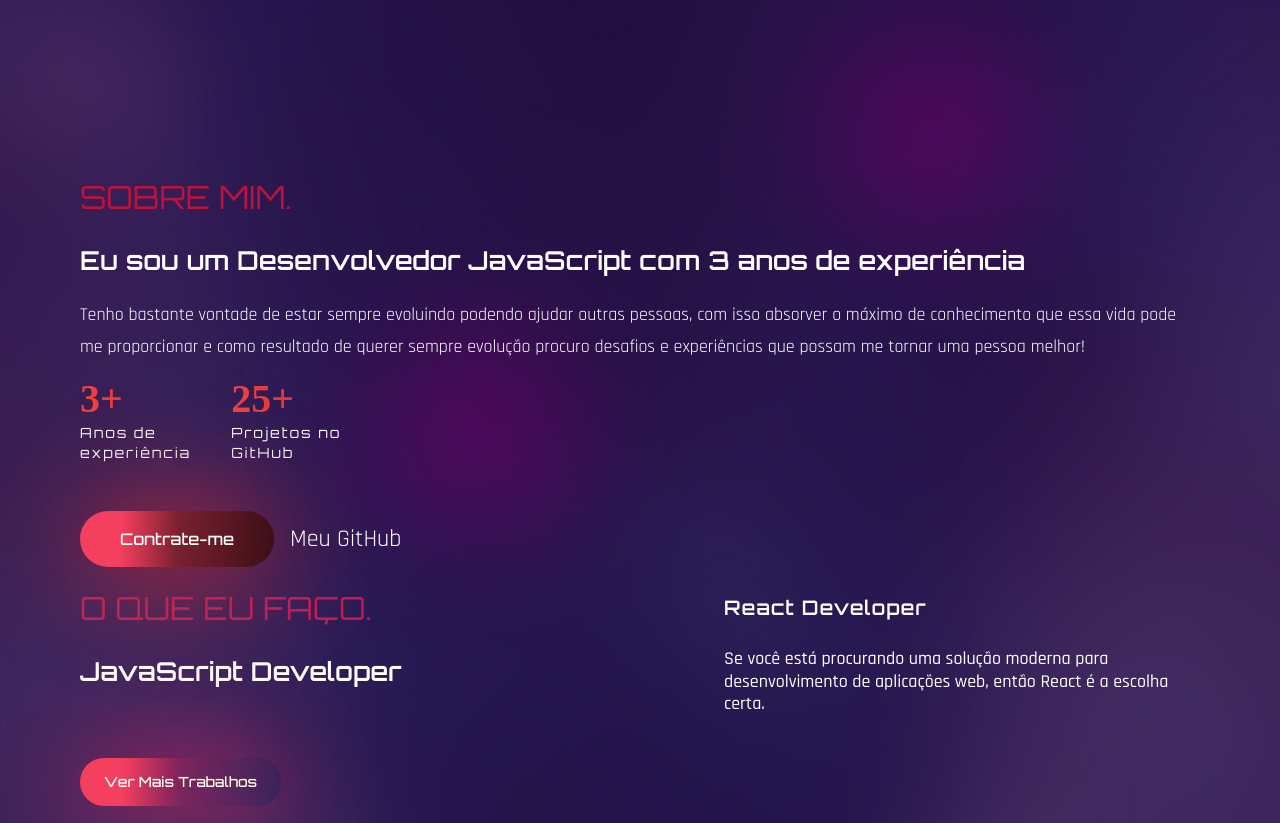
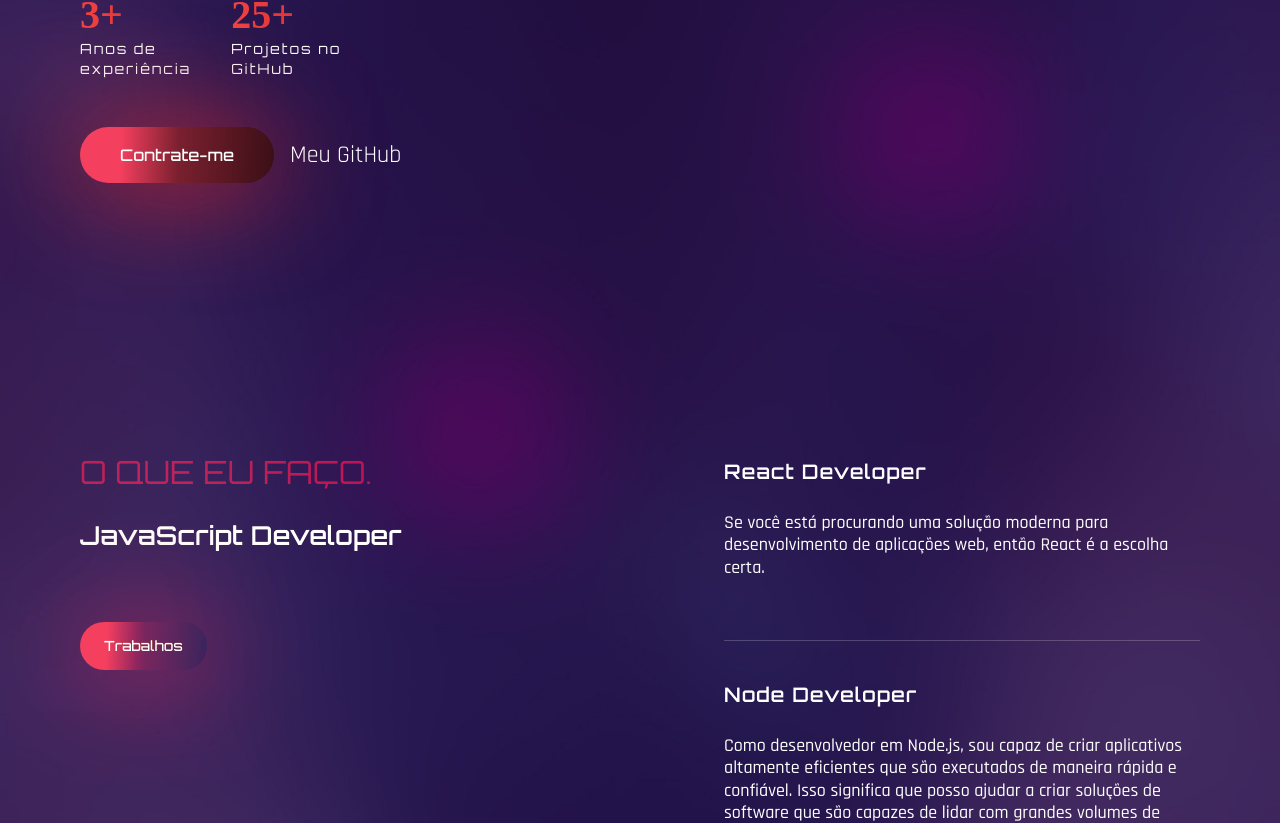
Before and after one commit to Suntzu1000/portfolio2.0, a React (Create React App) app in the folder portfolio-starter/: page / in a window 1280 px wide. Shown: the part 1298-2121 px from the top of the page. Built offline with nearby package versions, Linux system fonts and the light colour scheme; the HTML template or start-up script is replaced by a standard one; a web font is replaced by a local one.

Commit message:
Corrigindo bugs 'Sobre mim'

```diff
--- a/portfolio-starter/src/components/About.js
+++ b/portfolio-starter/src/components/About.js
@@ -17,7 +17,6 @@ const About = () => {
     <div className="section " id="about" ref={ref}>
       <div className="container mx-auto py-12 sm:py-8 ">
         <div className="flex flex-col gap-y-10 lg:flex-row lg:items-center lg:gap-x-20 lg:gap-y-0 h-screen ">
-
           <motion.div
             variants={fadeIn("left", 0.5)}
             initial="hidden"
@@ -65,9 +64,16 @@ const About = () => {
             </div>
 
             <div className="lg:flex gap-x-8 items-center xs:grid xs:gap-4 xs:grid-cols-1 xs:text-2xl ">
-              <Link to="contact" activeClass="active" smooth={true} spy={true}>
-                <button className="btn btn-lg">Contrate-me</button>
-              </Link>
+              <button className="btn btn-lg">
+                <a
+                  href="https://wa.me/62995396918"
+                  target="_blank"
+                  rel="noopener noreferrer"
+
+                >
+                  Contrate-me
+                </a>
+                </button>
               <a
                 href="https://github.com/Suntzu1000"
                 target="_blank"
--- a/portfolio-starter/src/components/Banner.js
+++ b/portfolio-starter/src/components/Banner.js
@@ -12,7 +12,7 @@ import { fadeIn } from "../variants";
 const Banner = () => {
   return (
     <section
-      className=" section min-h-[85vh] lg:min-h-[78vh] flex items-center mb-96 "
+      className=" section min-h-[85vh] lg:min-h-[78vh] flex items-center mb-auto "
       id="home"
     >
       <div className="container mx-auto">
--- a/portfolio-starter/src/components/Services.js
+++ b/portfolio-starter/src/components/Services.js
@@ -21,7 +21,7 @@ const services = [
 
 const Services = () => {
   return (
-    <section className="section mb-96 " id="services">
+    <section className="section" id="services">
       <div className="container mx-auto pt-60 sm:pt-0 ">
         <div className="flex flex-col lg:flex-row">
           <motion.div
@@ -35,7 +35,7 @@ const Services = () => {
             <h3 className="h3 max-w-[455px] mb-16 ">JavaScript Developer</h3>
             <Link to="work" activeClass="active" smooth={true} spy={true}>
               {" "}
-              <button className="btn btn-sm">Ver Mais Trabalhos</button>
+              <button className="btn btn-sm"> Trabalhos</button>
             </Link>
           </motion.div>
           <motion.div
@@ -50,7 +50,7 @@ const Services = () => {
                 const { name, description } = service;
                 return (
                   <div
-                    className="border-b border-white/20 h-[185px] mb-[38px] flex flex-1 xs:h-[350px] "
+                    className="border-b border-white/20 lg:h-[185px] mb-[38px] flex flex-1 xs:h-[350px]  "
                     key={index}
                   >
                     <div className="max-w-[476px] ">
```
